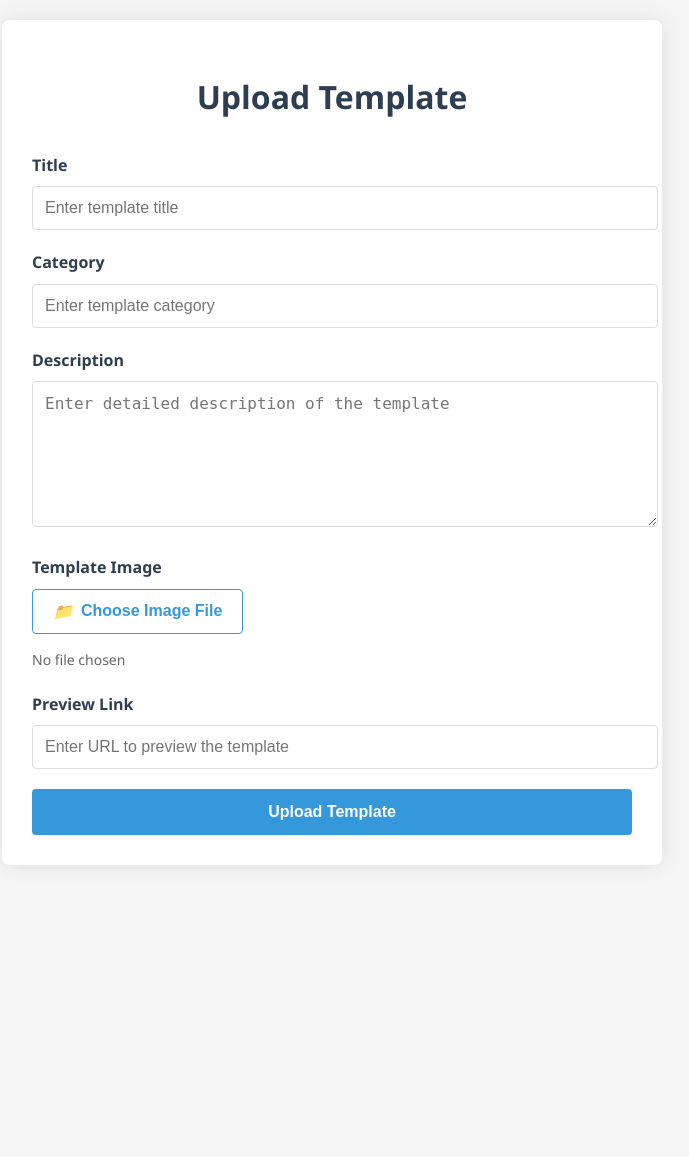
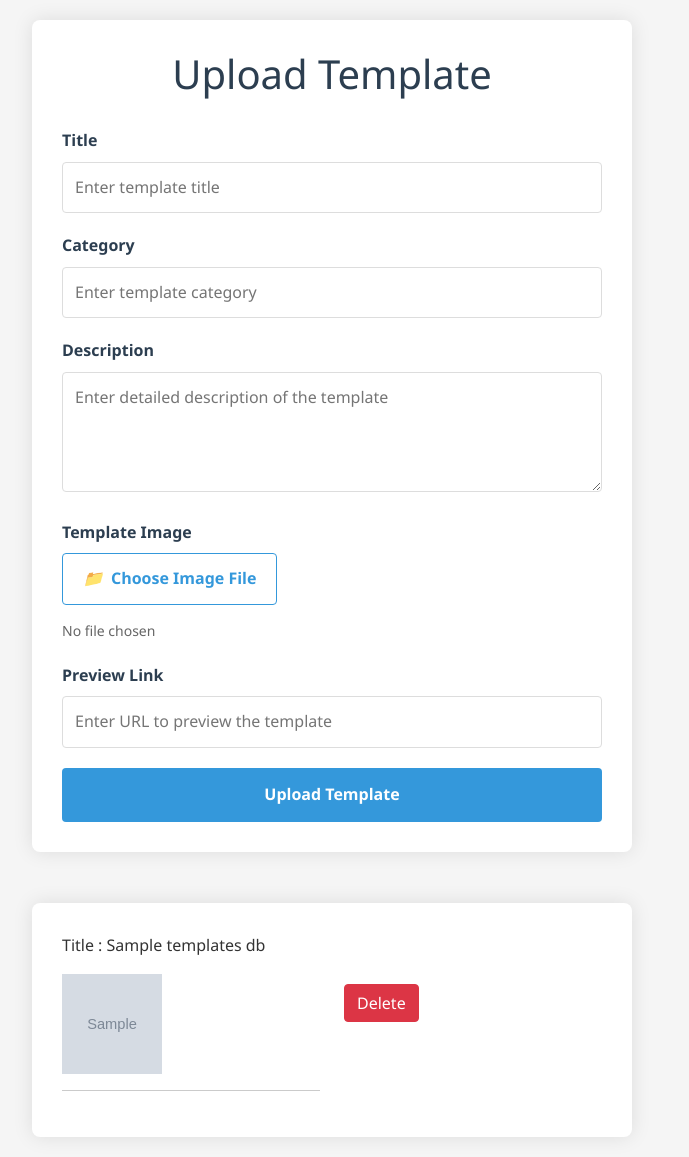
Before and after one commit to sriram-65/HMI, a Flask app: page /upload-Template in a window 1280 px wide. Shown: the whole page, without its empty margins (308-997 px from the left). Before the commit the page ends 835 px from the top, so only its background shows below. Run offline with Flask 3, Linux system fonts and the light colour scheme; grey boxes marked "Sample" are stand-in pictures; a database or web service that is not in the repository returns one stand-in record (values such as "Sample title"); some libraries are stand-ins or nearby versions.

Commit message:
Update admin.html

```diff
--- a/templates/admin.html
+++ b/templates/admin.html
@@ -4,6 +4,8 @@
     <meta charset="UTF-8">
     <meta name="viewport" content="width=device-width, initial-scale=1.0">
     <title>Template Upload Form</title>
+        <link href="https://cdn.jsdelivr.net/npm/bootstrap@5.0.2/dist/css/bootstrap.min.css" rel="stylesheet" integrity="sha384-EVSTQN3/azprG1Anm3QDgpJLIm9Nao0Yz1ztcQTwFspd3yD65VohhpuuCOmLASjC" crossorigin="anonymous">
+    <script src="https://cdn.jsdelivr.net/npm/bootstrap@5.0.2/dist/js/bootstrap.bundle.min.js" integrity="sha384-MrcW6ZMFYlzcLA8Nl+NtUVF0sA7MsXsP1UyJoMp4YLEuNSfAP+JcXn/tWtIaxVXM" crossorigin="anonymous"></script>
     <style>
         body {
             font-family: 'Segoe UI', Tahoma, Geneva, Verdana, sans-serif;
@@ -166,6 +168,34 @@
         </form>
     </div>
 
+
+    <br>
+    <br>
+    <div class="container">
+        <div class="row">
+            {% if templates  %}
+            {% for i in templates %}
+            <div class="col-md-6">
+               <p>Title : {{i.title}}</p>
+               <img src="{{i.img}}" width="100" height="100" alt="">
+               <hr>
+            </div>
+            <div class="col-md-6">
+                <br>
+                <br>
+                <form action="{{url_for('delete_post' , template_id=i._id)}}" method="POST">
+                <button class="btn btn-danger">Delete</button>
+                </form>
+            </div>
+            {%endfor%}
+            {%endif%}
+        </div>
+    </div>
+
+
+
+
+
     <script>
 
         document.getElementById('img').addEventListener('change', function(e) {
```
